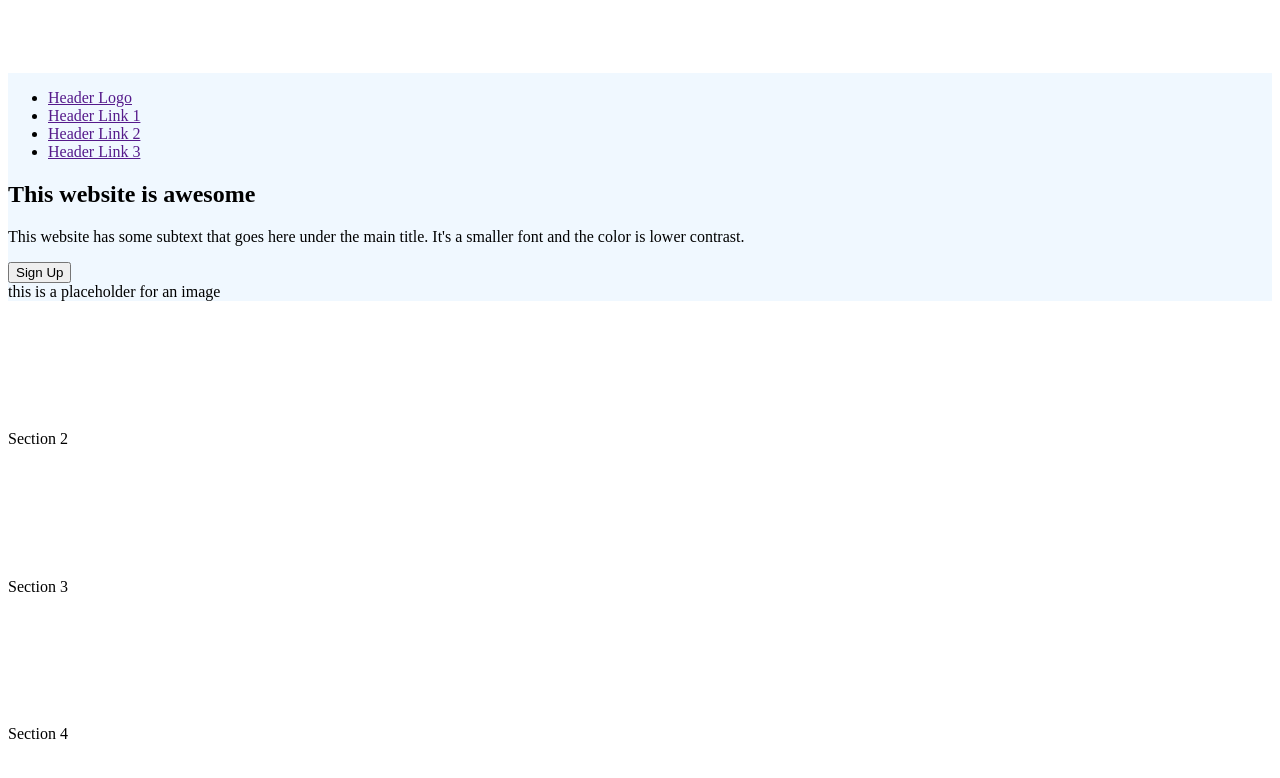
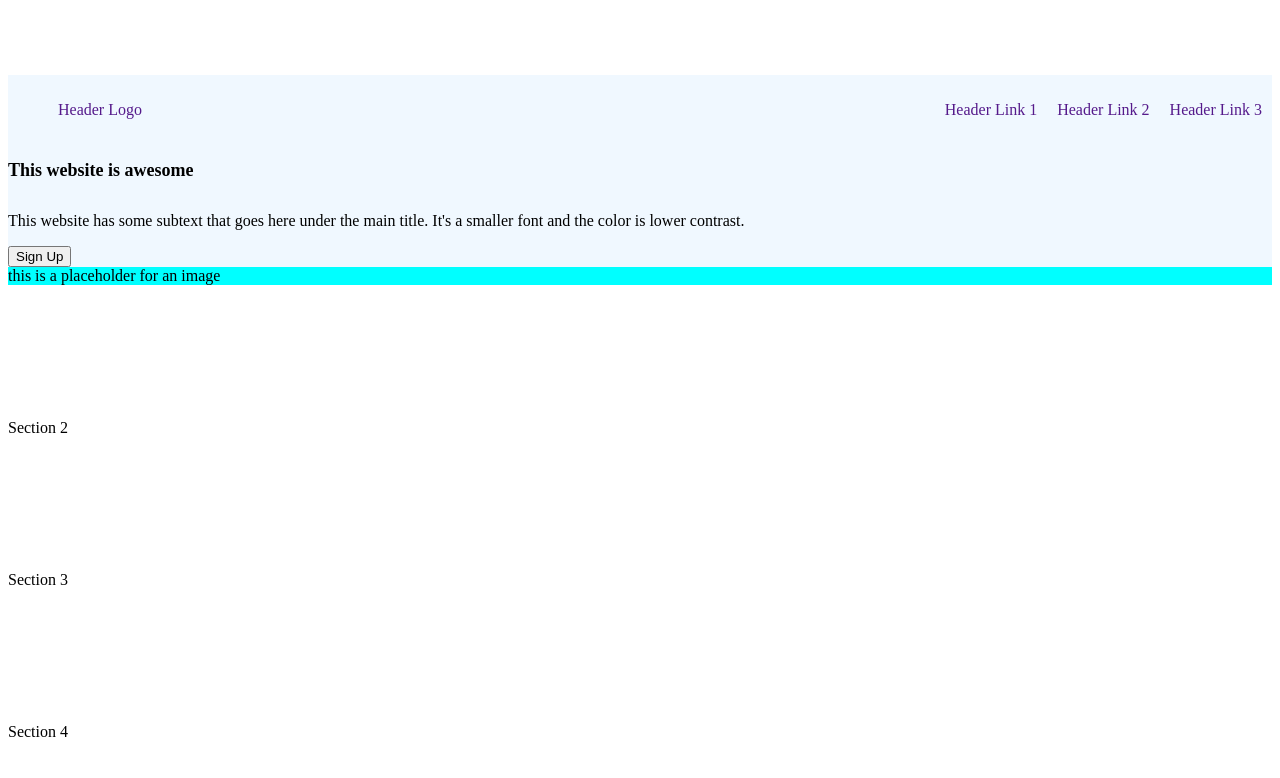
Before and after one commit to jmanacid1/odin-project-landing-page, a plain HTML site: page index.html in a window 1280 px wide. Drawn offline with Linux system fonts and the light colour scheme.

Commit message:
working on first section

```diff
--- a/index.html
+++ b/index.html
@@ -10,12 +10,16 @@
 <body>
     <div class="section-1">
         <div class="header">
-            <ul>
+            <ul class="header-logo">
                 <li><a href="">Header Logo</a></li>
-                <li><a href="">Header Link 1</a></li>
-                <li><a href="">Header Link 2</a></li>
-                <li><a href="">Header Link 3</a></li>
             </ul>
+            <div class="right-links">
+                <ul class="header-links">
+                    <li><a href="">Header Link 1</a></li>
+                    <li><a href="">Header Link 2</a></li>
+                    <li><a href="">Header Link 3</a></li>
+                </ul>
+            </div>
         </div>
         <div class="signup">
             <h2 class="signup-title">This website is awesome</h2>
--- a/styles.css
+++ b/styles.css
@@ -7,3 +7,36 @@ body{
 .section-1{
     background-color: aliceblue;
 }
+.header {
+    display: flex;
+    justify-content: space-between;
+}
+.header-logo{
+    list-style: none;
+}
+.header-links{
+    display: flex;
+    list-style: none;
+}
+.signup{
+    display: flex;
+    flex-direction: column;
+    align-items: flex-start;
+}
+.signup-title{
+    font-size: large;
+    font-weight: bold;
+}
+.signup-text{
+    font-size: medium;
+    font-weight: 500;
+}
+.img-placeholder{
+    background-color: aqua;
+}
+li{
+    margin: 10px;
+}
+a{
+    text-decoration: none;
+}
```
